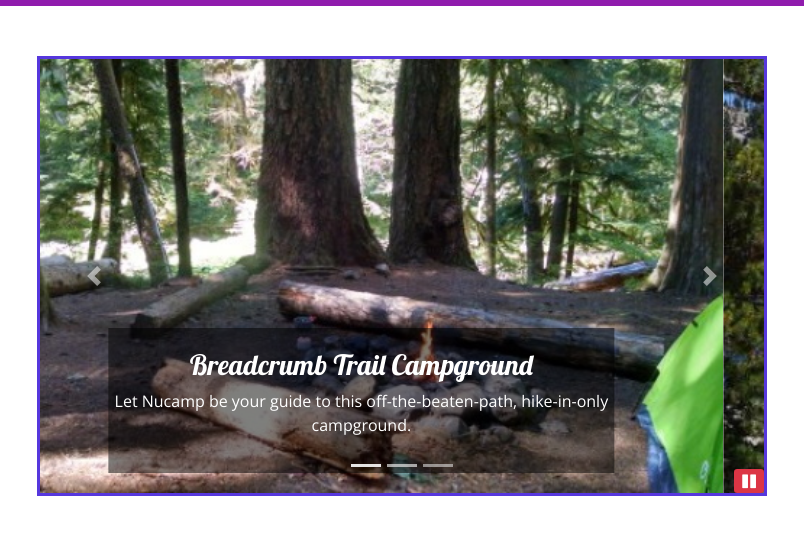
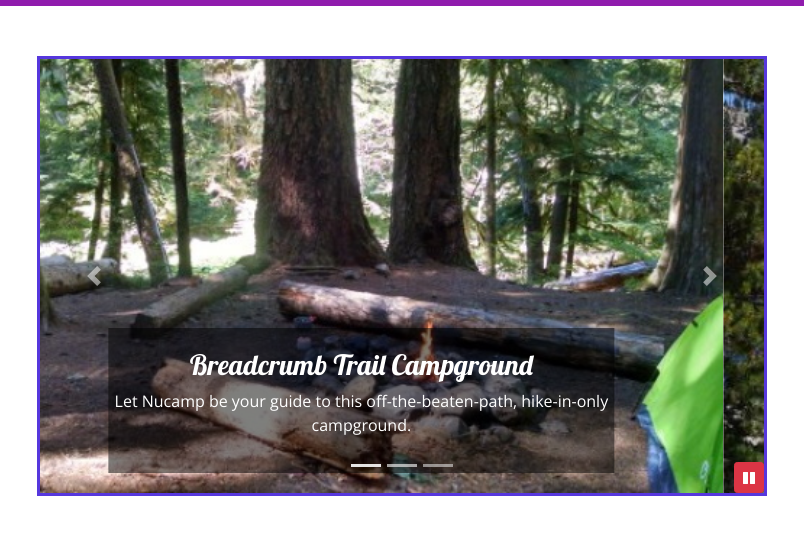
Before and after one commit to christianwilburn/nucampsite, a website: page index.html in a window 1280 px wide. Shown: the part 214-757 px from the top of the page, 238-1042 px from the left. Drawn offline with nearby package versions, Linux system fonts and the light colour scheme.

Commit message:
carousel button update

```diff
--- a/index.html
+++ b/index.html
@@ -202,7 +202,7 @@
                                     of old-growth firs at this enchanting spot by the Chrome River.</p>
                             </div>
                         </div>
-
+                        </div>
                         <a class="carousel-control-prev" href="#homeCarousel" role="button" data-slide="prev">
                             <span class="carousel-control-prev-icon" aria-hidden="true"></span>
                             <span class="sr-only">Previous</span>
@@ -211,10 +211,11 @@
                             <span class="carousel-control-next-icon" aria-hidden="true"></span>
                             <span class="sr-only">Next</span>
                         </a>
-                        <button class="btn">
-                            <i class="fa fa-pause btn-danger btn-sm" id="carouselButton"></i>
+                        <button class="btn btn-danger btn-sm" id="carouselButton">
+                            <i class="fa fa-pause"></i>
                         </button>
                     </div>
+                </div>
                 </div>
                 <!--End Carousel-->
                 <div class="row row-content align-items-center">
@@ -274,7 +275,7 @@
                         </div>
                     </div>
                 </div>
-
+                </div>
 
                 <!--Footer-->
 
```
